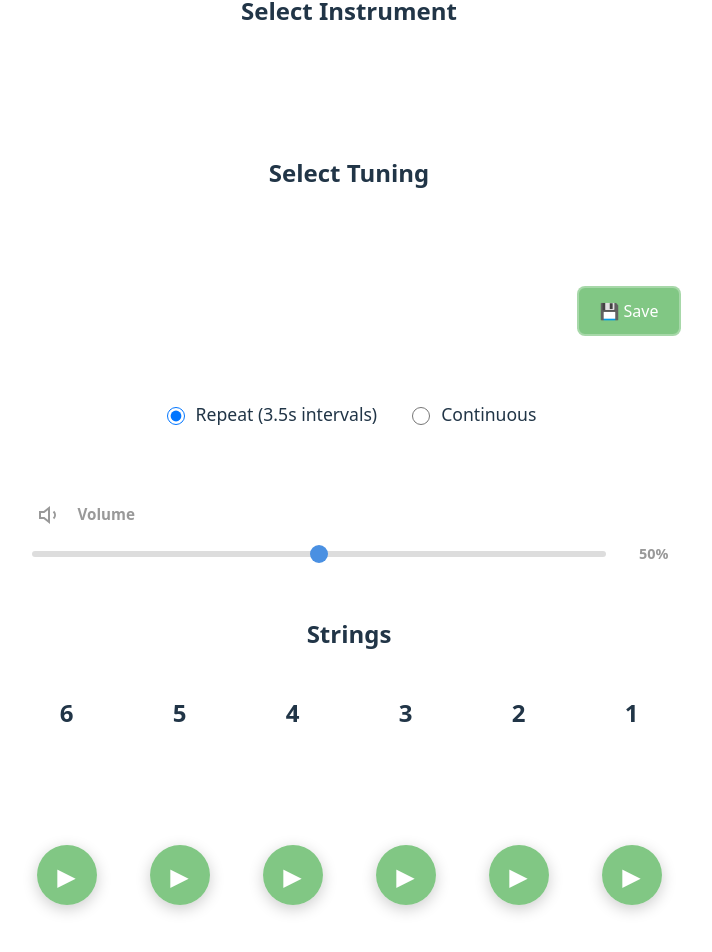
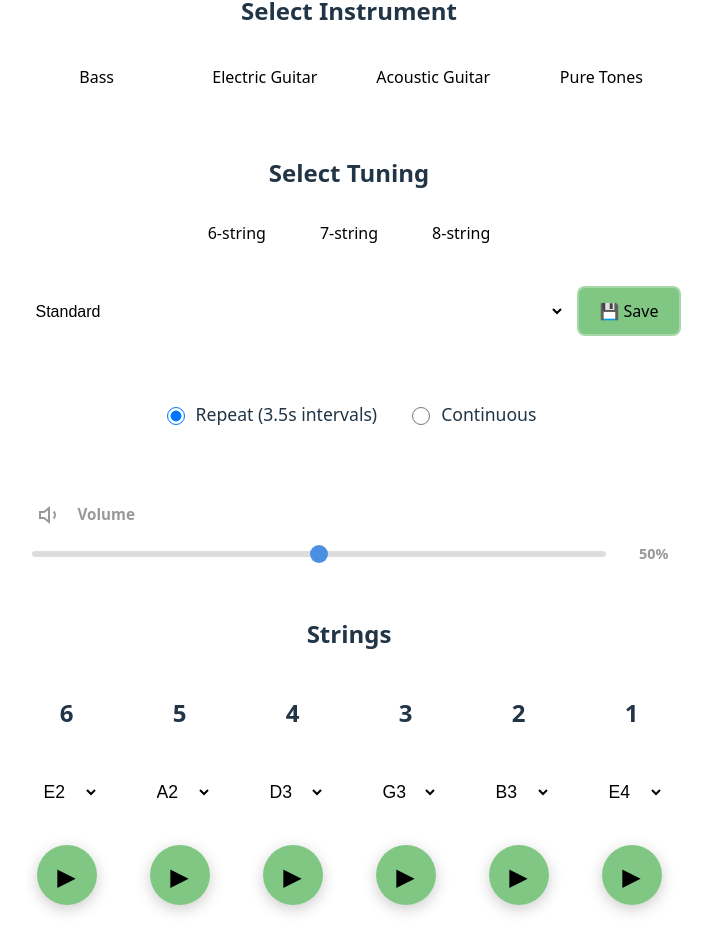
Before and after one commit to tkdguy85/guitar-tuner, a Vue app: page / in a window 1280 px wide. Shown: the part 180-1132 px from the top of the page, without its empty margins (291-1003 px from the left). Built offline with nearby package versions, Linux system fonts and the light colour scheme.

Commit message:
Variable swapping has begun

```diff
--- a/src/components/InstrumentSelector.vue
+++ b/src/components/InstrumentSelector.vue
@@ -49,7 +49,7 @@
   background: rgba(255,255,255,0.2);
   border: 2px solid rgba(255,255,255,0.3);
   border-radius: 10px;
-  color: white;
+  color: --primary-text;
   font-size: 1em;
   cursor: pointer;
   transition: all 0.3s;
@@ -62,7 +62,7 @@
 
 .instrument-btn.active {
   background: rgba(255,255,255,0.4);
-  border-color: white;
+  border-color: --primary-text;
   box-shadow: 0 0 20px rgba(255,255,255,0.3);
 }
 
--- a/src/components/SaveTuningModal.vue
+++ b/src/components/SaveTuningModal.vue
@@ -67,7 +67,7 @@ onMounted(() => {
 .modal-content h3 {
   margin-bottom: 20px;
   text-align: center;
-  color: white;
+  color: --primary-text;
 }
 
 .modal-content input {
@@ -77,7 +77,7 @@ onMounted(() => {
   background: rgba(255,255,255,0.2);
   border: 2px solid rgba(255,255,255,0.3);
   border-radius: 8px;
-  color: white;
+  color: --primary-text;
   font-size: 1em;
 }
 
@@ -96,7 +96,7 @@ onMounted(() => {
   background: rgba(255,255,255,0.2);
   border: 2px solid rgba(255,255,255,0.3);
   border-radius: 8px;
-  color: white;
+  color: --primary-text;
   cursor: pointer;
   transition: all 0.3s;
 }
--- a/src/components/StringDisplay.vue
+++ b/src/components/StringDisplay.vue
@@ -114,14 +114,14 @@ const availableNotes = [
   background: rgba(255,255,255,0.2);
   border: 2px solid rgba(255,255,255,0.3);
   border-radius: 8px;
-  color: white;
+  color: --primary-text;
   font-size: 1.1em;
   cursor: pointer;
 }
 
 .note-selector option {
   background: #667eea;
-  color: white;
+  color: --primary-text;
 }
 
 .play-button,
@@ -130,7 +130,7 @@ const availableNotes = [
   height: 60px;
   border: none;
   border-radius: 50%;
-  color: white;
+  color: --primary-text;
   font-size: 1.5em;
   cursor: pointer;
   display: flex;
--- a/src/components/TuningSelect.vue
+++ b/src/components/TuningSelect.vue
@@ -124,14 +124,14 @@ function handleDelete() {
   background: rgba(255,255,255,0.2);
   border: 2px solid rgba(255,255,255,0.3);
   border-radius: 8px;
-  color: white;
+  color: --primary-text;
   cursor: pointer;
   transition: all 0.3s;
 }
 
 .string-count-btn.active {
   background: rgba(255,255,255,0.4);
-  border-color: white;
+  border-color: --primary-text;
 }
 
 .tuning-controls {
@@ -146,14 +146,14 @@ select {
   background: rgba(255,255,255,0.2);
   border: 2px solid rgba(255,255,255,0.3);
   border-radius: 8px;
-  color: white;
+  color: --primary-text;
   font-size: 1em;
   cursor: pointer;
 }
 
 select option {
   background: #667eea;
-  color: white;
+  color: --primary-text;
 }
 
 .save-btn,
@@ -162,9 +162,9 @@ select option {
   background: rgba(76, 175, 80, 0.7);
   border: 2px solid rgba(255,255,255,0.3);
   border-radius: 8px;
-  color: white;
+  color: --primary-text;
   cursor: pointer;
-  white-space: nowrap;
+  --primary-text-space: nowrap;
   transition: all 0.3s;
 }
 
```
